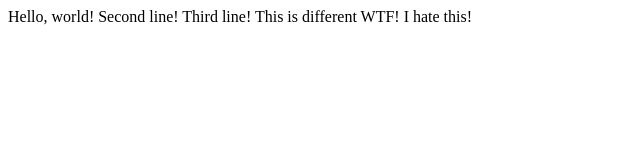
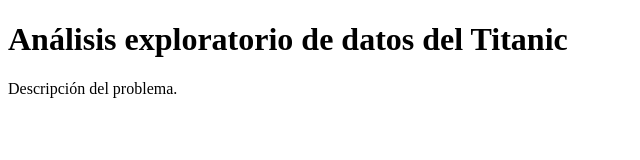
Before and after one commit to manuel-5673/pages, a plain HTML site: page index.html in a window 1280 px wide. Shown: the whole page, without its empty margins (0-640 px from the left). Drawn offline with Linux system fonts and the light colour scheme.

Commit message:
Changes to index.html

```diff
--- a/index.html
+++ b/index.html
@@ -1,12 +1,10 @@
 <!DOCTYPE html>
 <html>
   <head>
-    <title>My Webpage!</title>
+    <title>Analisis exploratorio Titanic</title>
   </head>
   <body>
-    Hello, world!
-    Second line!
-    Third line! This is different WTF!
-    I hate this!
+    <h1>Análisis exploratorio de datos del Titanic</h1>
+    <p>Descripción del problema.</p>
   </body>
 </html>
```
